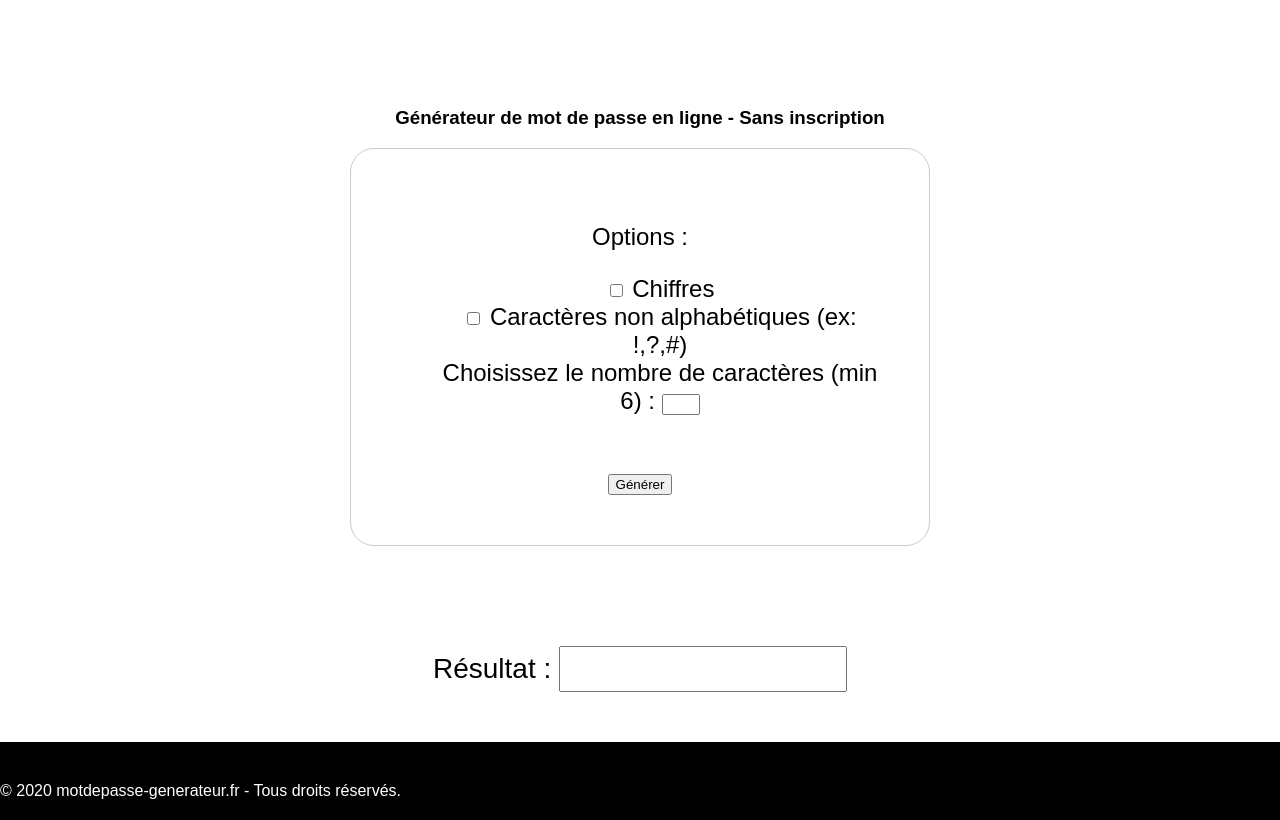
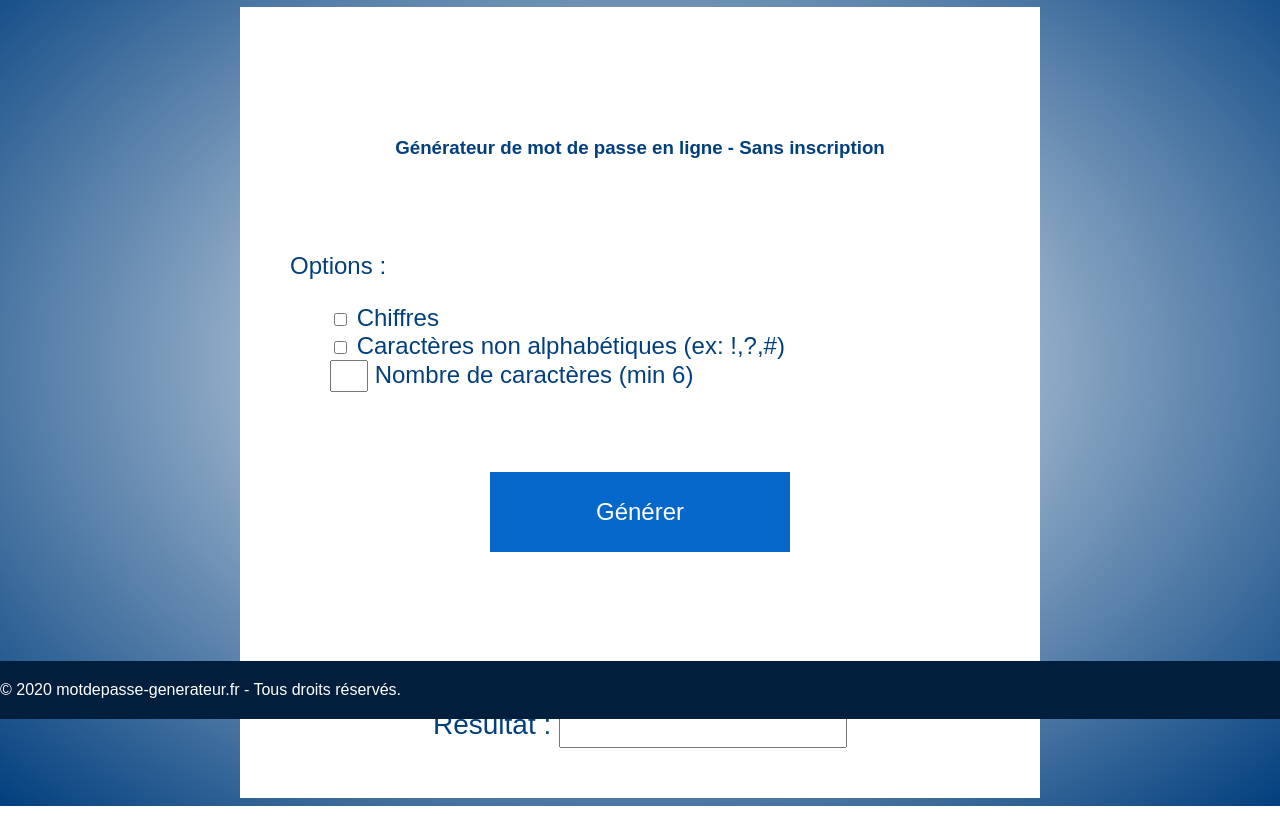
Before and after one commit to Timmyfirst/PasswordGenerator, a plain HTML site: page index.html in a window 1280 px wide. Shown: the part 81-901 px from the top of the page. Drawn offline with Linux system fonts and the light colour scheme.

Commit message:
version 1.1.0

```diff
--- a/css/style.css
+++ b/css/style.css
@@ -1,5 +1,10 @@
 body {
   font-family: Arial, Helvetica, sans-serif;
+  background: radial-gradient(#ffffff, #023f7e);
+  color: #ffffff;
+  display: flex;
+  flex-direction: column;
+  justify-content: center;
 }
 
 header {
@@ -7,33 +12,48 @@ header {
 }
 
 main {
-  min-height: 100%;
+  display: flex;
+  flex-direction: row;
+  justify-content: center;
+}
+
+@media only screen and (min-width: 821px) {
+  article {
+    background-color: #ffffff;
+    color: #023f7e;
+    width: 800px;
+  }
+}
+
+@media only screen and (max-width: 820px) {
+  article {
+    background-color: #ffffff;
+    color: #023f7e;
+  }
 }
 
 footer {
   color: white;
-  padding-top: 40px;
+  padding-top: 20px;
   padding-bottom: 20px;
-  position: absolute;
   width: 100vw;
   left: 50%;
   right: 50%;
   margin-left: -50vw;
   margin-right: -50vw;
-  background-color: #000;
+  background-color: #011F3D;
+  position: fixed;
+  bottom: 0;
 }
 
 .centrale {
 	margin: 0 auto;
 	margin-top: 130px;
-  width: 580px;
 }
 
 .parameters {
   margin: 0 auto;
   padding: 50px;
-  border: 1px solid #CCC;
-  border-radius: 1em;
   font-size: 24px;
 }
 
@@ -63,3 +83,31 @@ footer {
   width: 500px;
   margin-bottom: 50px;
 }
+
+#nb_car {
+  font-size: 22px;
+}
+
+#div_btn {
+  display: flex;
+  flex-direction: row;
+  justify-content: center;
+}
+
+#btn_generate {
+  width: 300px;
+  height: 80px;
+  background-color: #0467C9;
+  color: #ffffff;
+  border: none;
+  font-size: 24px;
+}
+
+#btn_generate:hover {
+  width: 300px;
+  height: 80px;
+  background-color: #ffffff;
+  color: #0467C9;
+  border: solid 5px #0467C9;
+  font-size: 24px;
+}
--- a/data.json
+++ b/data.json
@@ -1,4 +1,4 @@
 {
   "name": "PasswordGenerator",
-  "version": "1.0.0"
+  "version": "1.1.0"
 }
--- a/index.html
+++ b/index.html
@@ -55,20 +55,19 @@
         <center>
           <h1>Générateur de mot de passe en ligne - Sans inscription</h1>
         </center>
-        <center>
         <div class="parameters">
           <p>Options :</p>
           <ul>
             <li><input type="checkbox" name="chiffre" id="chiffres" value="chi"> Chiffres</li>
             <li><input type="checkbox" name="carna" id="carnas" value="cna"> Caractères non alphabétiques (ex: !,?,#)<br></li>
-              <li><label for="nb">Choisissez le nombre de caractères (min 6) :</label>
-              <input type="text" name="nb" id="nb_car" class="nb_input" /><br><br></li>
+            <li><input type="text" name="nb" id="nb_car" class="nb_input" /><label for="nb"> Nombre de caractères (min 6)</label>
+            </li>
           </ul>
-            <div>
-              <input type="submit" value="Générer" onclick="generator.main()">
+          <br><br>
+          <div id="div_btn">
+            <input type="submit" id="btn_generate" value="Générer" onclick="generator.main()">
           </div>
         </div>
-        </center>
       </section>
       <section class="result">
         <center>
```
Also changed, not shown: 1 other file. Lines whose indentation alone changed are shown as unchanged.
